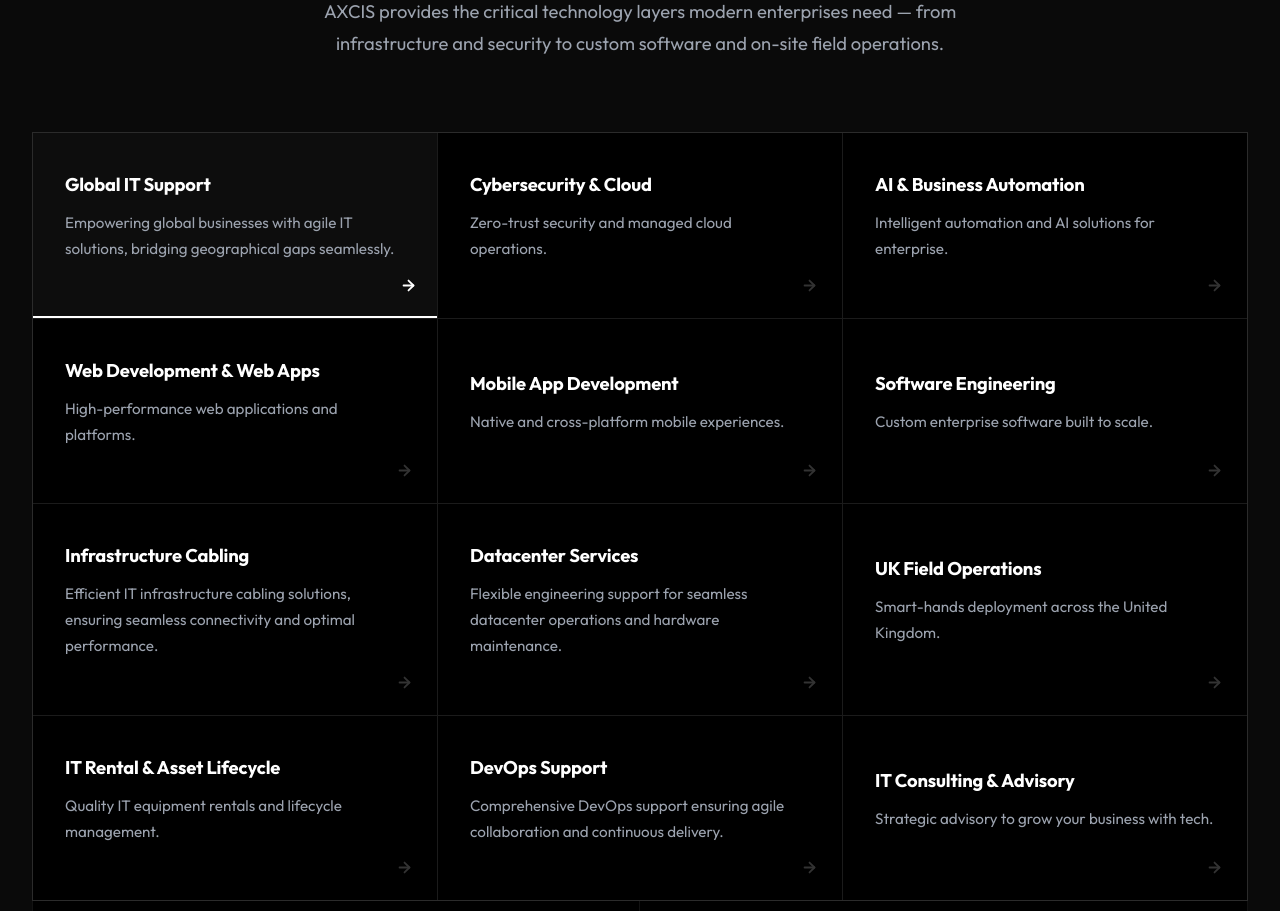
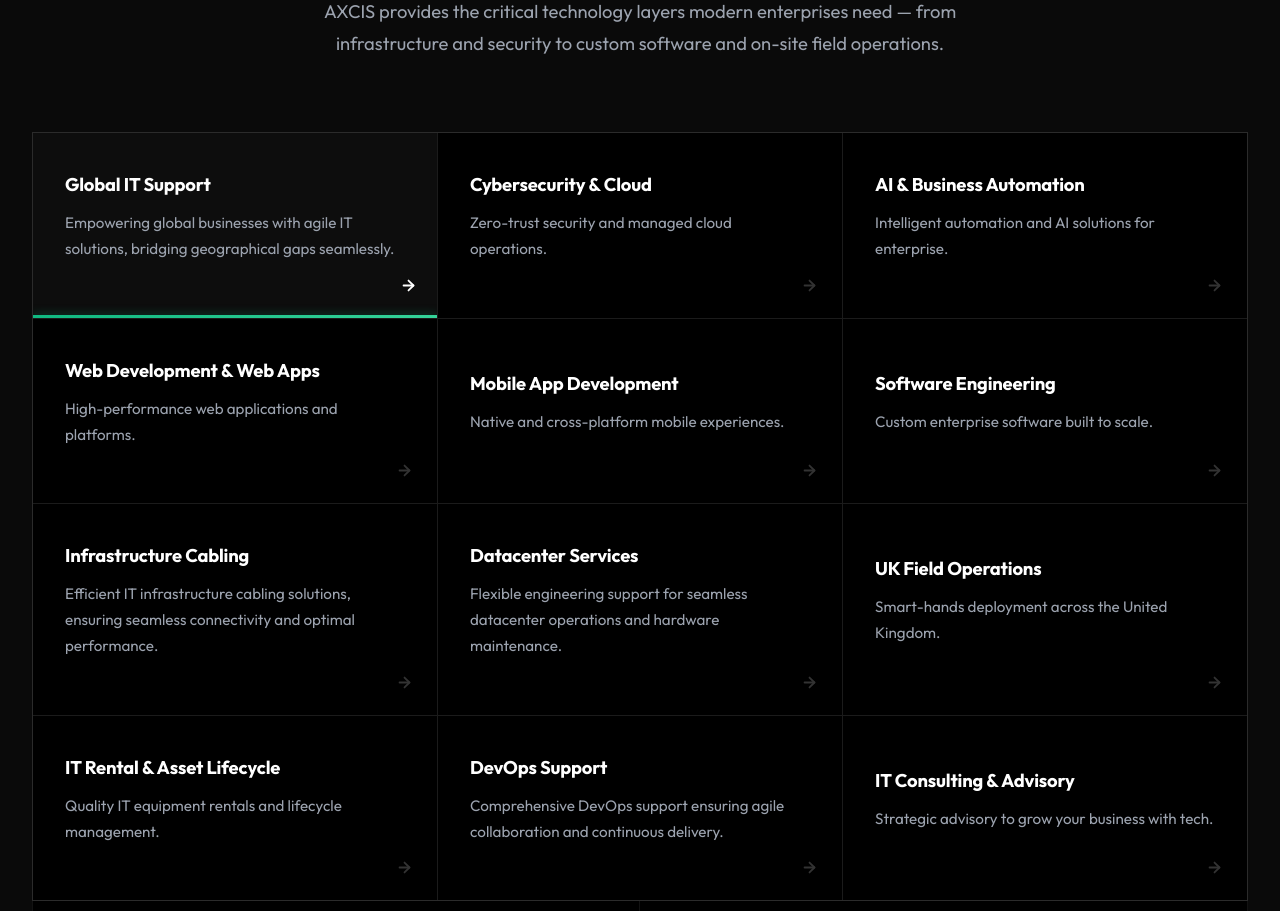
Before and after one commit to SAFI-ULLAHSAFEER/AXCIS, a React (Vite) app in the folder frontend/: page / in a window 1280 px wide. Shown: the part 1760-2671 px from the top of the page. Built offline with nearby package versions, Linux system fonts and the light colour scheme; a web font is replaced by a local one.

Commit message:
feat: Add enhanced animations to services section with pulse effect

```diff
--- a/frontend/src/index.css
+++ b/frontend/src/index.css
@@ -321,10 +321,10 @@
 ══════════════════════════════════════════════════════ */
 /* Grid — 1px gap creates thin white dividers between cells */
 .svc-grid{display:grid;grid-template-columns:repeat(3,1fr);gap:1px;background:rgba(255,255,255,0.07);border:1px solid rgba(255,255,255,0.07);margin-bottom:0}
-.svc-card{position:relative;overflow:hidden;background:#000;padding:2.5rem 2rem 3.5rem;cursor:pointer;transition:background 0.2s;border:none;border-radius:0}
-.svc-card:hover{background:#0d0d0d}
-.svc-card--active{background:#0d0d0d}
-.svc-card--active::after{content:'';position:absolute;bottom:0;left:0;right:0;height:2px;background:#fff}
+.svc-card{position:relative;overflow:hidden;background:#000;padding:2.5rem 2rem 3.5rem;cursor:pointer;transition:all 0.3s ease;border:none;border-radius:0}
+.svc-card:hover{background:#0d0d0d;transform:translateY(-2px)}
+.svc-card--active{background:#0d0d0d;animation:pulse 2s infinite}
+.svc-card--active::after{content:'';position:absolute;bottom:0;left:0;right:0;height:3px;background:linear-gradient(90deg,#10b981 0%,#34d399 100%);box-shadow:0 0 10px rgba(16,185,129,0.5)}
 /* Hide icon box and category label */
 .svc-card__icon{display:none}
 .svc-card__cat{display:none}
@@ -830,6 +830,19 @@
   }
 }
 
+/* Pulse animation for active service card */
+@keyframes pulse {
+  0% {
+    box-shadow: 0 0 0 0 rgba(16, 185, 129, 0.4);
+  }
+  70% {
+    box-shadow: 0 0 0 8px rgba(16, 185, 129, 0);
+  }
+  100% {
+    box-shadow: 0 0 0 0 rgba(16, 185, 129, 0);
+  }
+}
+
 /* Apply animations to elements */
 .hero-sec { animation: fadeIn 0.8s ease-out; }
 .hero-h1 { animation: fadeInUp 0.8s ease-out 0.1s backwards; }
@@ -862,6 +875,21 @@
 .svc-card:nth-child(5) { animation-delay: 0.2s; }
 .svc-card:nth-child(6) { animation-delay: 0.25s; }
 .svc-detail { animation: fadeInUp 0.6s ease-out; }
+
+/* Service detail features with stagger */
+.svc-detail__feat { animation: slideInLeft 0.4s ease-out backwards; }
+.svc-detail__feat:nth-child(1) { animation-delay: 0.1s; }
+.svc-detail__feat:nth-child(2) { animation-delay: 0.15s; }
+.svc-detail__feat:nth-child(3) { animation-delay: 0.2s; }
+.svc-detail__feat:nth-child(4) { animation-delay: 0.25s; }
+.svc-detail__feat:nth-child(5) { animation-delay: 0.3s; }
+.svc-detail__feat:nth-child(6) { animation-delay: 0.35s; }
+
+/* Service detail left panel */
+.svc-detail__left { animation: slideInLeft 0.6s ease-out; }
+.svc-detail__left h3 { animation: fadeInUp 0.6s ease-out 0.1s backwards; }
+.svc-detail__left p { animation: fadeInUp 0.6s ease-out 0.2s backwards; }
+.svc-detail__left button { animation: fadeInUp 0.6s ease-out 0.3s backwards; }
 
 .ind-card { animation: scaleIn 0.5s ease-out backwards; }
 .ind-card:nth-child(1) { animation-delay: 0s; }
```
